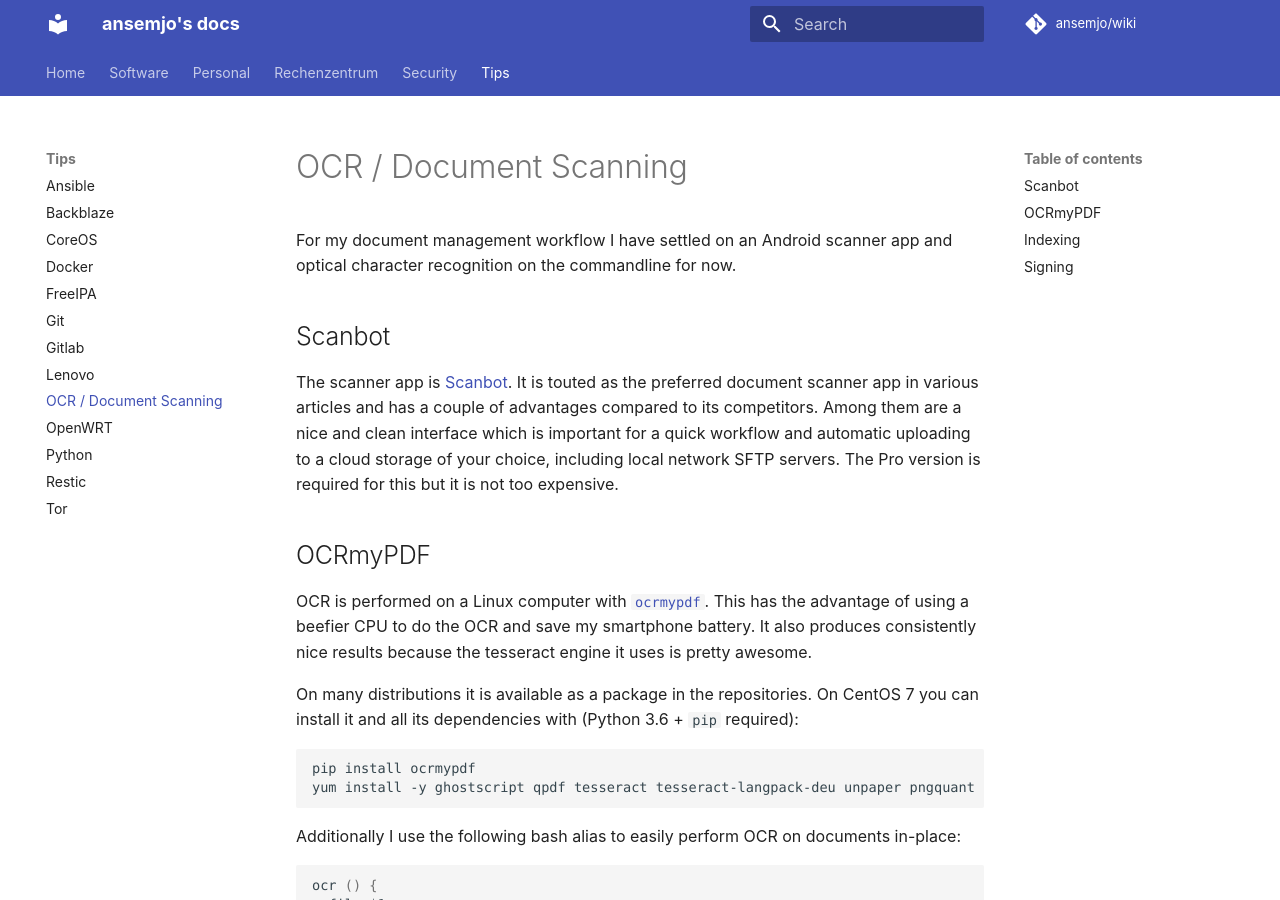
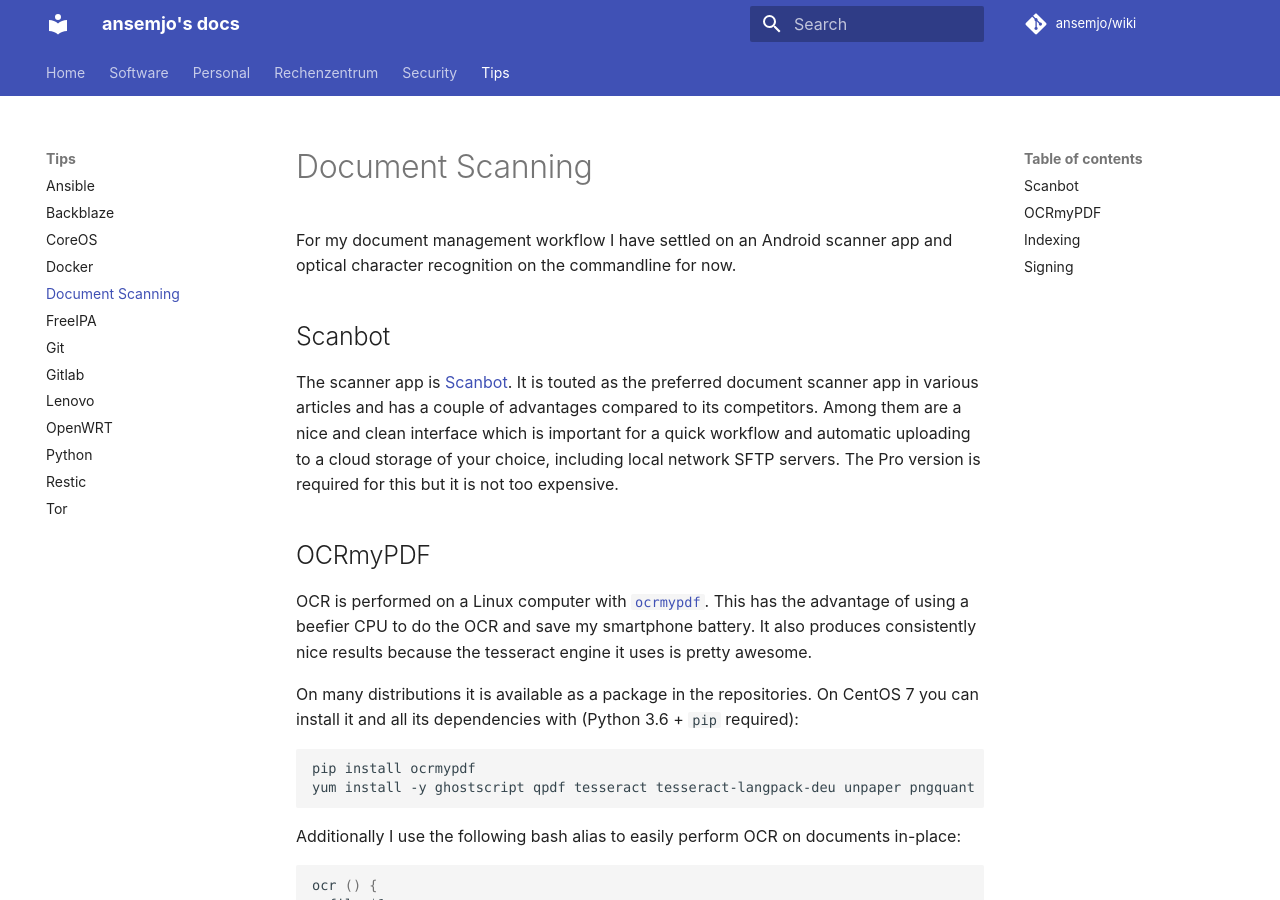
Before and after one commit to ansemjo/wiki, an MkDocs documentation site: the page built from docs/tips/documentscan.md, in a window 1280 px wide and 900 px high. Built offline with MkDocs 1.6.1 and Material for MkDocs 9.7.7, drawn with Linux system fonts in a browser that asks for light colours; comment, search, counter and statistics services are not loaded.

Commit message:
rename ocr.md to documentscan.md

```diff
--- a/docs/tips/ocr.md
+++ b/docs/tips/documentscan.md
@@ -1,4 +1,4 @@
-# OCR / Document Scanning
+# Document Scanning
 
 For my document management workflow I have settled on an Android scanner app
 and optical character recognition on the commandline for now.
```
